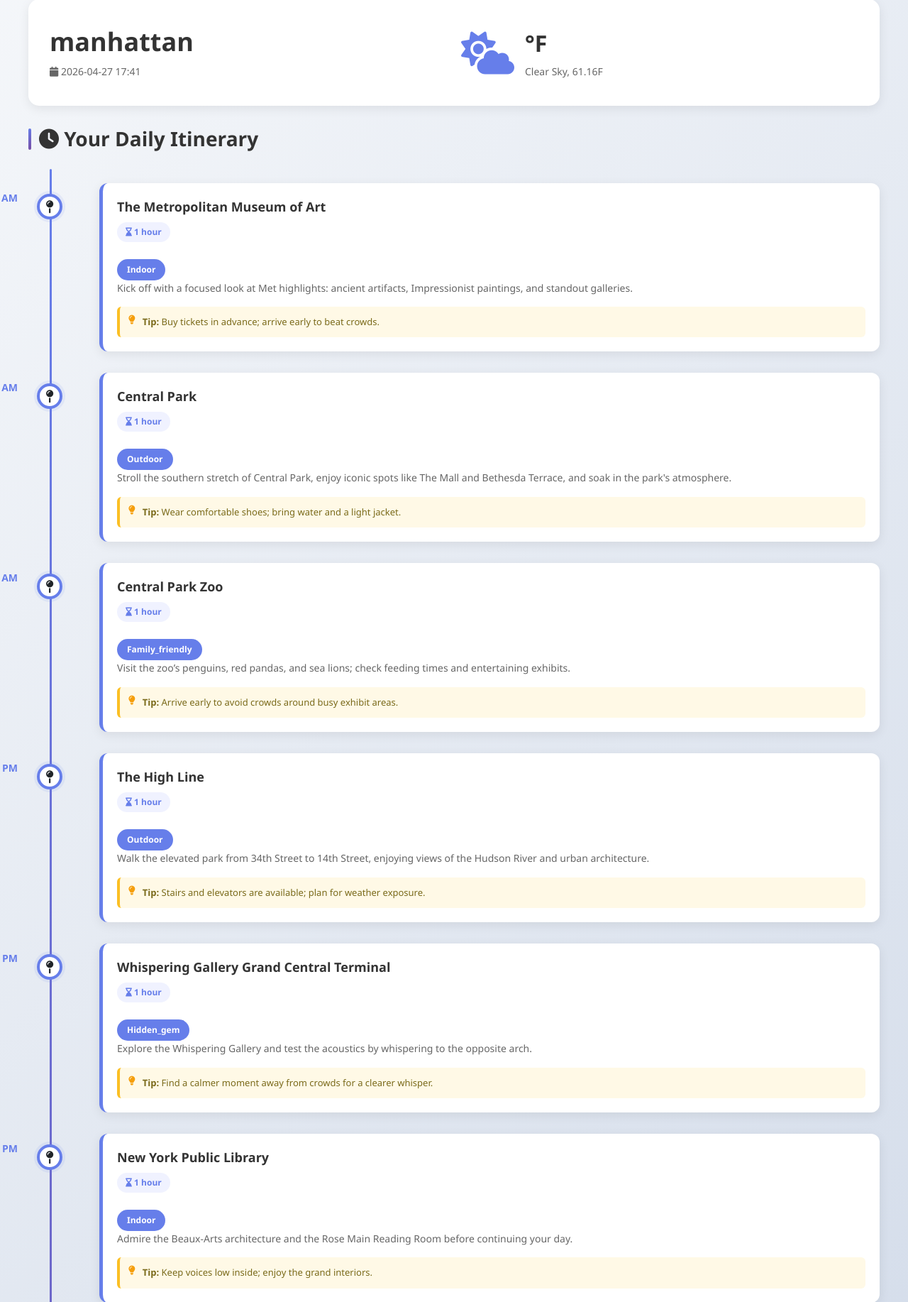
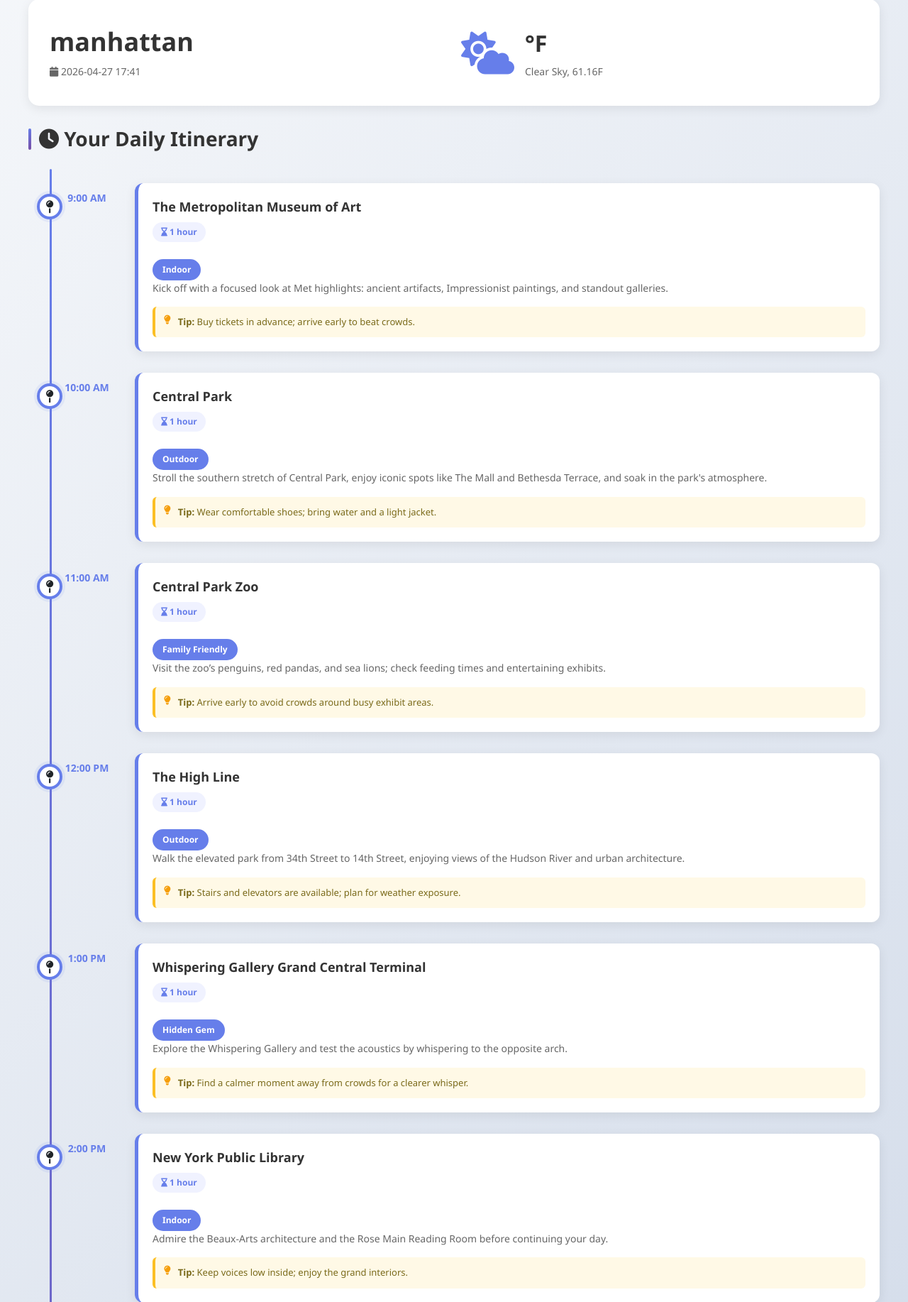
Before and after one commit to renee-han/Final-Group-Project, a Flask app: page /itinerary/1 in a window 1280 px wide. Shown: the part 103-1937 px from the top of the page at 71% size. Run offline with Flask 3, Linux system fonts and the light colour scheme; data comes from the database, SQL or seed files in the repository; both versions use the stored data as it was after the commit; parts of the project's set-up code (start-up, migrations or seed data) failed here and were passed over; some libraries are stand-ins or nearby versions.

Commit message:
Minor UI adjustments

```diff
--- a/helloflask/templates/itinerary.html
+++ b/helloflask/templates/itinerary.html
@@ -176,7 +176,7 @@
         .timeline-item {
             position: relative;
             margin-bottom: 30px;
-            padding-left: 100px;
+            padding-left: 150px;
         }
 
         .timeline-dot {
@@ -198,13 +198,13 @@
 
         .time-slot {
             position: absolute;
-            left: -95px;
+            left: 50px;
             top: 10px;
             font-size: 14px;
             font-weight: 700;
             color: #667eea;
-            width: 80px;
-            text-align: right;
+            width: 65px;
+            text-align: center;
         }
 
         .activity-item {
@@ -470,7 +470,7 @@
                             </span>
                         </div>
                         {% if item.category %}
-                            <span class="category-badge">{{ item.category }}</span>
+                            <span class="category-badge">{{ item.category.replace('_', ' ').title() }}</span>
                         {% endif %}
                         <div class="activity-description">{{ item.description }}</div>
                         {% if item.tips %}
```
Also changed, not shown: itineraries.db.
